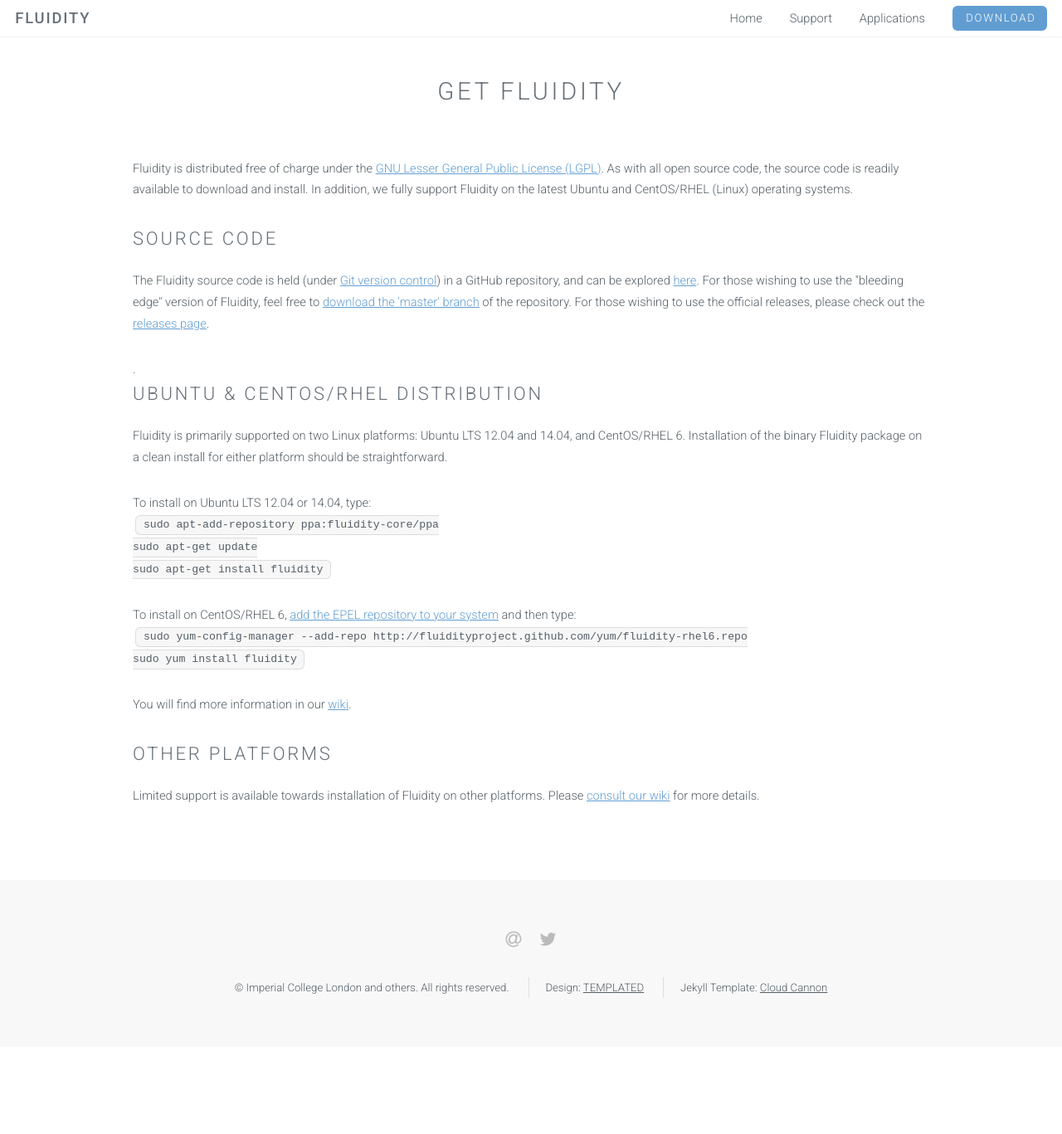
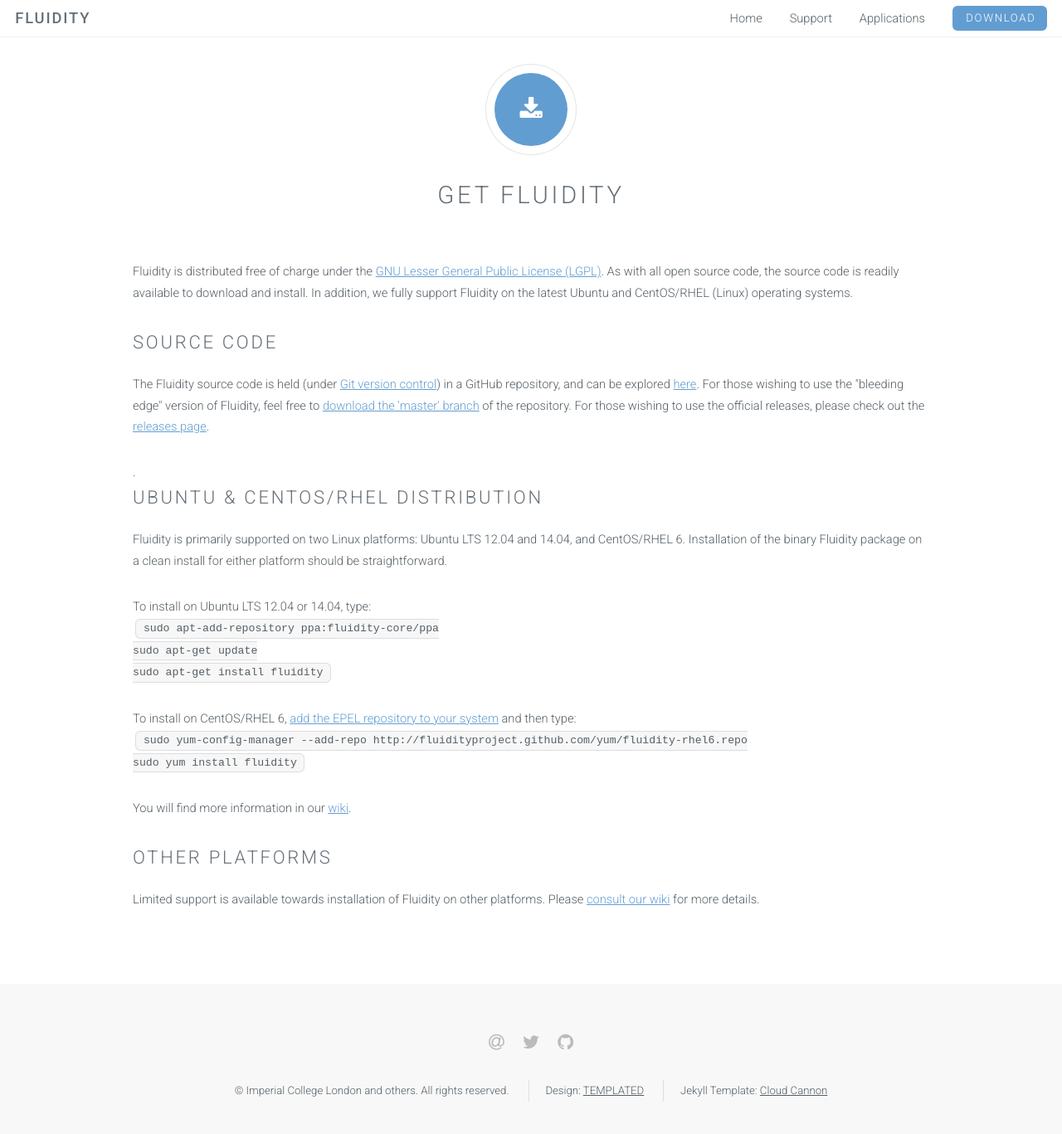
Before and after one commit to FluidityProject/fluidityproject.github.com, a Jekyll site: the page built from get-fluidity.html, in a window 1280 px wide and 1387 px high. Shown: the top 1367 px of the window at 83% size. Built offline with Jekyll 4.4.1, drawn with Linux system fonts in a browser that asks for light colours.

Commit message:
Header icons.

```diff
--- a/404.html
+++ b/404.html
@@ -5,6 +5,7 @@ layout: default
 <!-- 404 -->
 <section id="404" class="wrapper style1">
     <header class="major">
+        <span class="icon major fa-times-circle"></span>
         <h2>Error 404 - File Not Found</h2>
     </header>
 </section>
--- a/_includes/footer.html
+++ b/_includes/footer.html
@@ -5,6 +5,7 @@
        <ul class="icons">
            <li><a href="mailto:fluidity@imperial.ac.uk" class="icon fa-at"><span class="label">Email</span></a></li>
            <li><a href="http://twitter.com/AMCG_Imperial" class="icon fa-twitter"><span class="label">Twitter</span></a></li>
+           <li><a href="http://github.com/fluidityproject" class="icon fa-github"><span class="label">GitHub</span></a></li>
        </ul>
 
         <ul class="copyright">
--- a/get-fluidity.html
+++ b/get-fluidity.html
@@ -5,6 +5,7 @@ layout: default
 <!-- Get Fluidity -->
 <section id="get-fluidity" class="wrapper style1">
     <header class="major">
+        <span class="icon major fa-download"></span>
         <h2>Get Fluidity</h2>
     </header>
 
--- a/support.html
+++ b/support.html
@@ -5,6 +5,7 @@ layout: default
 <!-- Documentation -->
 <section id="documentation" class="wrapper style1">
     <header class="major">
+        <span class="icon major fa-question-circle"></span>
         <h2>Documentation and Support</h2>
     </header>
 
```
